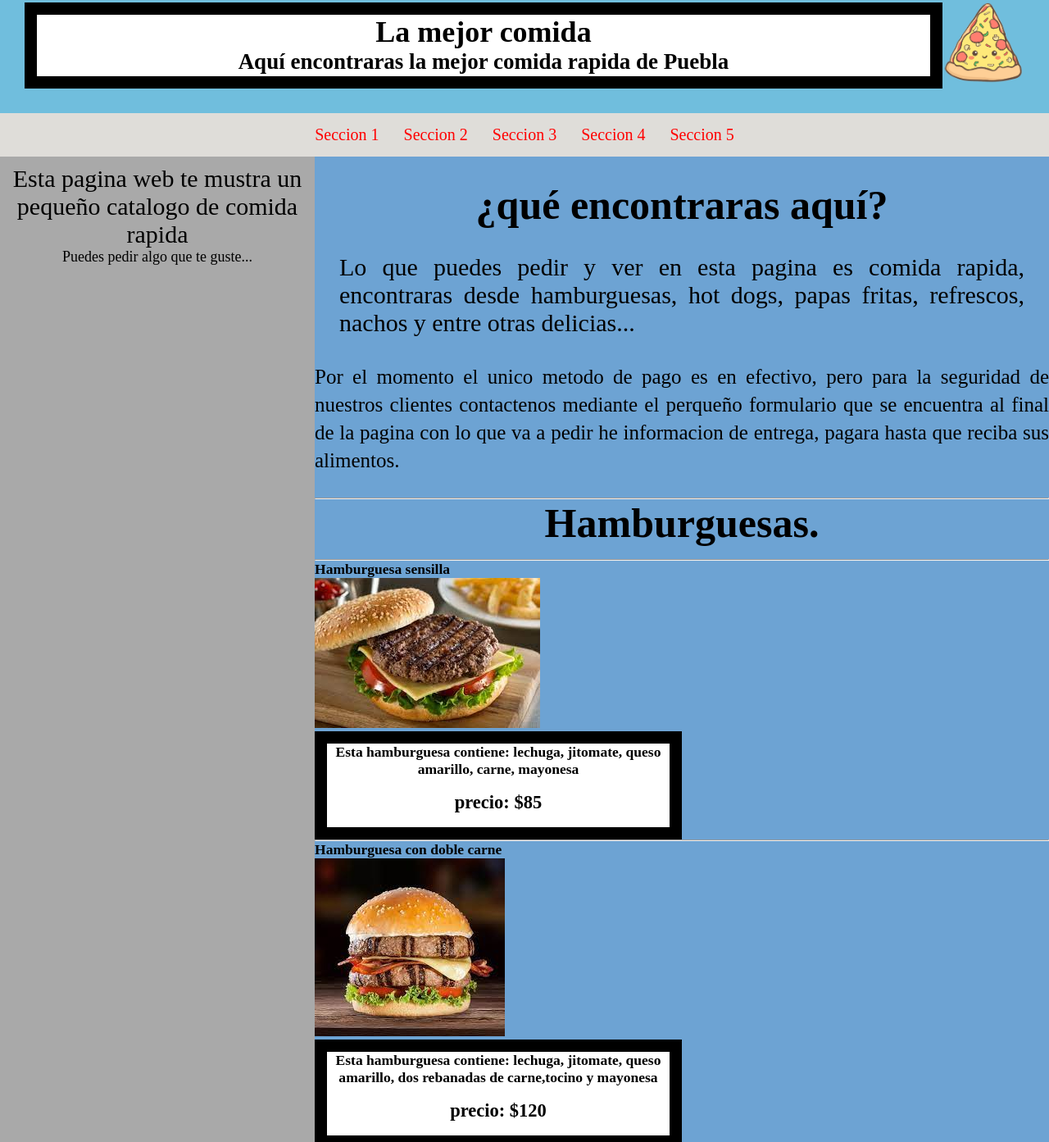
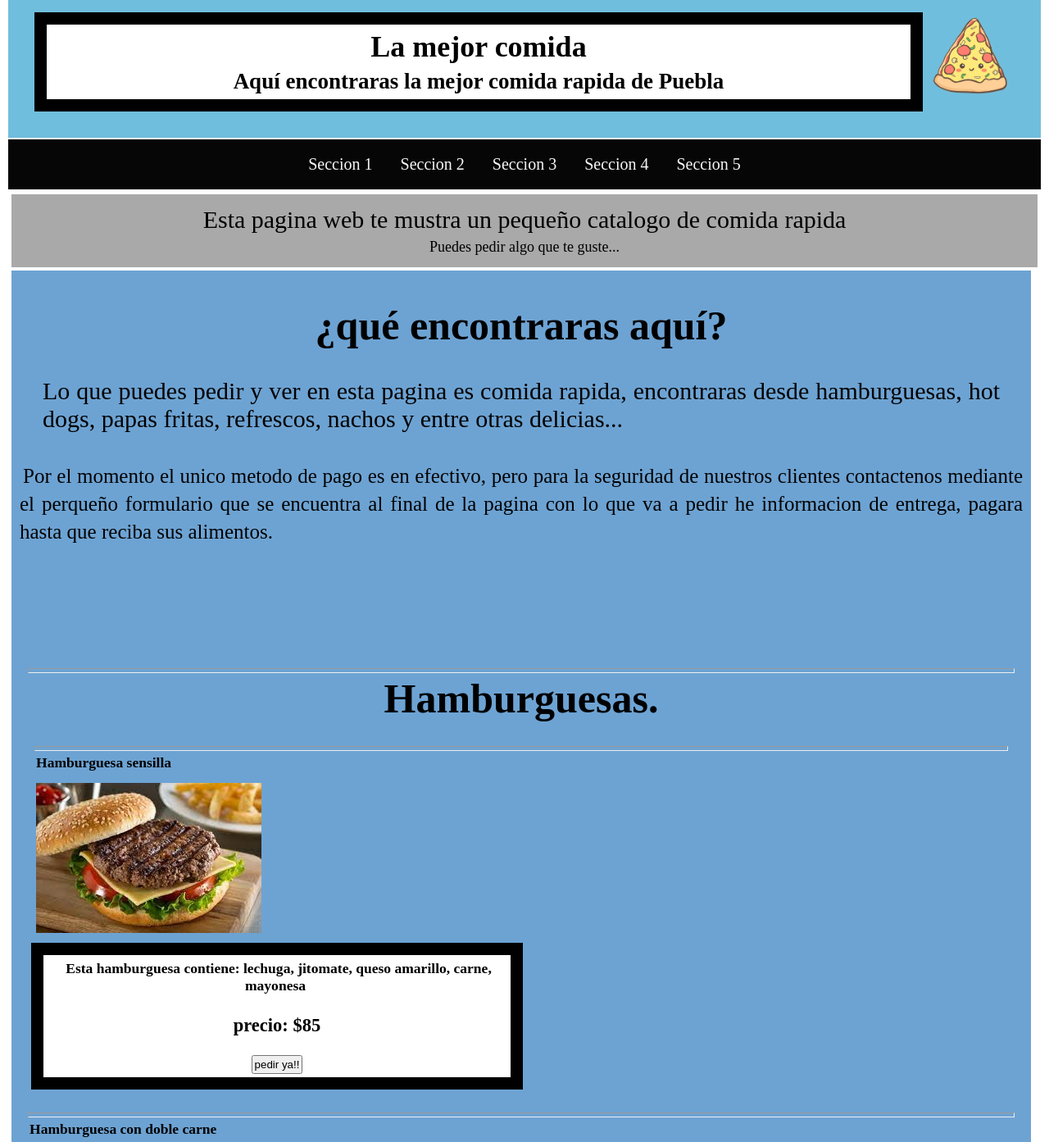
Before and after one commit to imaalcocer/pagina-practica, a plain HTML site: page index.html in a window 1280 px wide. Shown: the part 27-1420 px from the top of the page at 82% size. Drawn offline with Linux system fonts and the light colour scheme.

Commit message:
Add files via upload

```diff
--- a/index.html
+++ b/index.html
@@ -59,6 +59,7 @@
                             <div class="pie">
                               <H3><a> Esta hamburguesa contiene: lechuga, jitomate, queso amarillo, carne, mayonesa </a></H3>
                               <br><h2><a>precio: $85</a></h2></br>
+                              <button>pedir ya!!</button>
                             </div>
                             </div>
 
@@ -73,6 +74,7 @@
                         <div class="pie">
                             <H3><a> Esta hamburguesa contiene: lechuga, jitomate, queso amarillo, dos rebanadas de carne,tocino y mayonesa </a></H3>
                             <br><h2><a>precio: $120</a></h2></br>
+                            <button>pedir ya!!</button>
                           </div>
                           </div>
 
@@ -84,6 +86,7 @@
                         <div class="pie">
                             <H3><a> Esta hamburguesa contiene: lechuga, jitomate,  bañado en queso amarillo, carne,tocino y mayonesa </a></H3>
                             <br><h2><a>precio: $200</a></h2></br>
+                            <button>pedir ya!!</button>
                           </div>
                           </div>
 
@@ -97,6 +100,7 @@
                         <div class="pie">
                             <H3><a> este hot dog solo tiene, pan, salchicha, catchup, mostaza. </a></H3>
                             <br><h2><a>precio: $25</a></h2></br>
+                            <button>pedir ya!!</button>
                           </div>
                           </div>
             </article>
@@ -106,6 +110,7 @@
                         <div class="pie">
                             <H3><a> este hot dog solo tiene, pan, salchicha, catchup, mostaza, trozos de tocino, queso gratinado. </a></H3>
                             <br><h2><a>precio: $45</a></h2></br>
+                            <button>pedir ya!!</button>
                           </div>
                           </div>
             </article>
@@ -118,6 +123,7 @@
                         <div class="pie">
                             <H3><a> son papas fritas bañadas con queso amarillo, y trozos de tocino frito. </a></H3>
                             <br><h2><a>precio: $50</a></h2></br>
+                            <button>pedir ya!!</button>
                           </div>
                           </div>
                           <div class="titulo-tarjeta"><hr><H1>Nachos </H1></div>
@@ -126,6 +132,7 @@
                         <div class="pie">
                             <H3><a> son nachos bañados con queso amarillo y jalapeño picado. </a></H3>
                             <br><h2><a>precio: $35 </a></h2></br>
+                            <button>pedir ya!!</button>
                           </div>
                           </div>
             </article>
@@ -144,7 +151,7 @@
                             <input type="tel" id="telefono" class="input-padron" required placeholder="(XX) XXXX XXXX">
 
                             <label for="mensaje">dinos que es lo que vas a pedir y la cantida...</label>
-                            <textarea cols="70" rows="10" id="mensaje" class="input-padron"></textarea>
+                            <textarea cols="20" rows="10" id="mensaje" class="input-padron"></textarea>
 
                             <fieldset>
                                 <legend>¿Como le gustaria que lo contactemos?</legend>
--- a/style.css
+++ b/style.css
@@ -25,7 +25,7 @@ header{
 }
 
 nav{
-  background-color: rgb(223, 221, 217);
+  background-color: rgb(230, 158, 15);
   display: flex;
   flex-wrap: wrap;
   justify-content: center;
@@ -37,9 +37,15 @@ nav a{
     padding: 15px;
     text-decoration: none;
 }
+nav a{
+    color: rgb(204, 30, 17);
+    font-size: 20px;
+    padding: 15px;
+    text-decoration: none;
+}
 
 nav a :hover{
-    background-color: #fff;
+    background-color: #f07474;
     color: cadetblue;
 }
 
--- a/tarjetas.css
+++ b/tarjetas.css
@@ -1,6 +1,6 @@
 *{
-    padding: 0px;
-    margin: 0px;
+    padding: 2px;
+    margin: 2px;
     box-sizing: border-box;
 }
 
@@ -25,24 +25,24 @@ header{
 }
 
 nav{
-  background-color: rgb(223, 221, 217);
-  display: flex;
-  flex-wrap: wrap;
-  justify-content: center;
+    background-color: rgb(7, 6, 6);
+     display: flex;
+    flex-wrap: wrap;
+    justify-content: center;
+    text-align: center;
+
+
 }
-
 nav a{
-    color: rgb(255, 0, 0);
+    color: rgb(248, 247, 247);
     font-size: 20px;
     padding: 15px;
     text-decoration: none;
 }
-
-nav a :hover{
-    background-color: #fff;
-    color: cadetblue;
+nav a:hover{
+    background-color: rgb(112, 168, 231);
+    color: rgb(252, 250, 249);
 }
-
 main{
     display: flex;
     flex-wrap: wrap;
```
